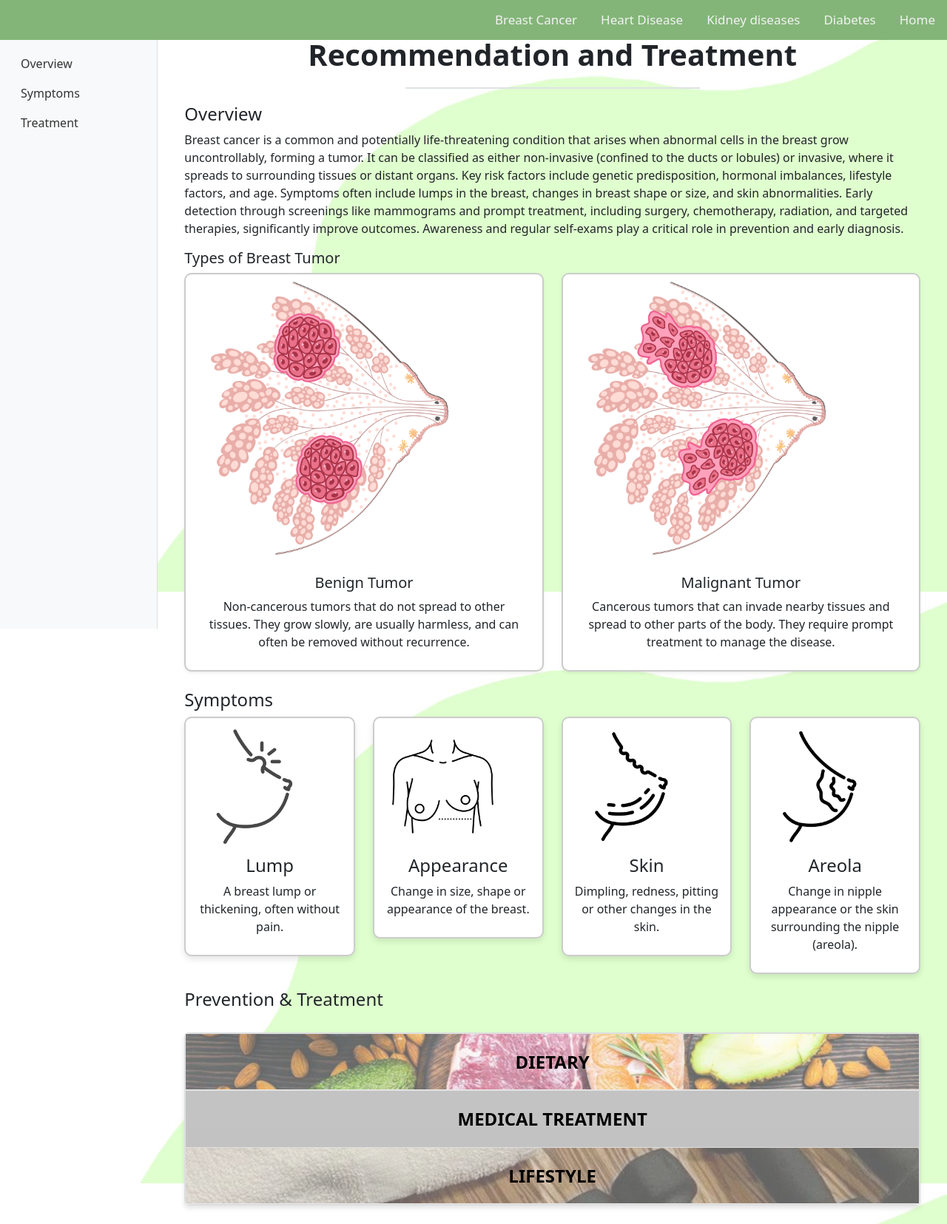
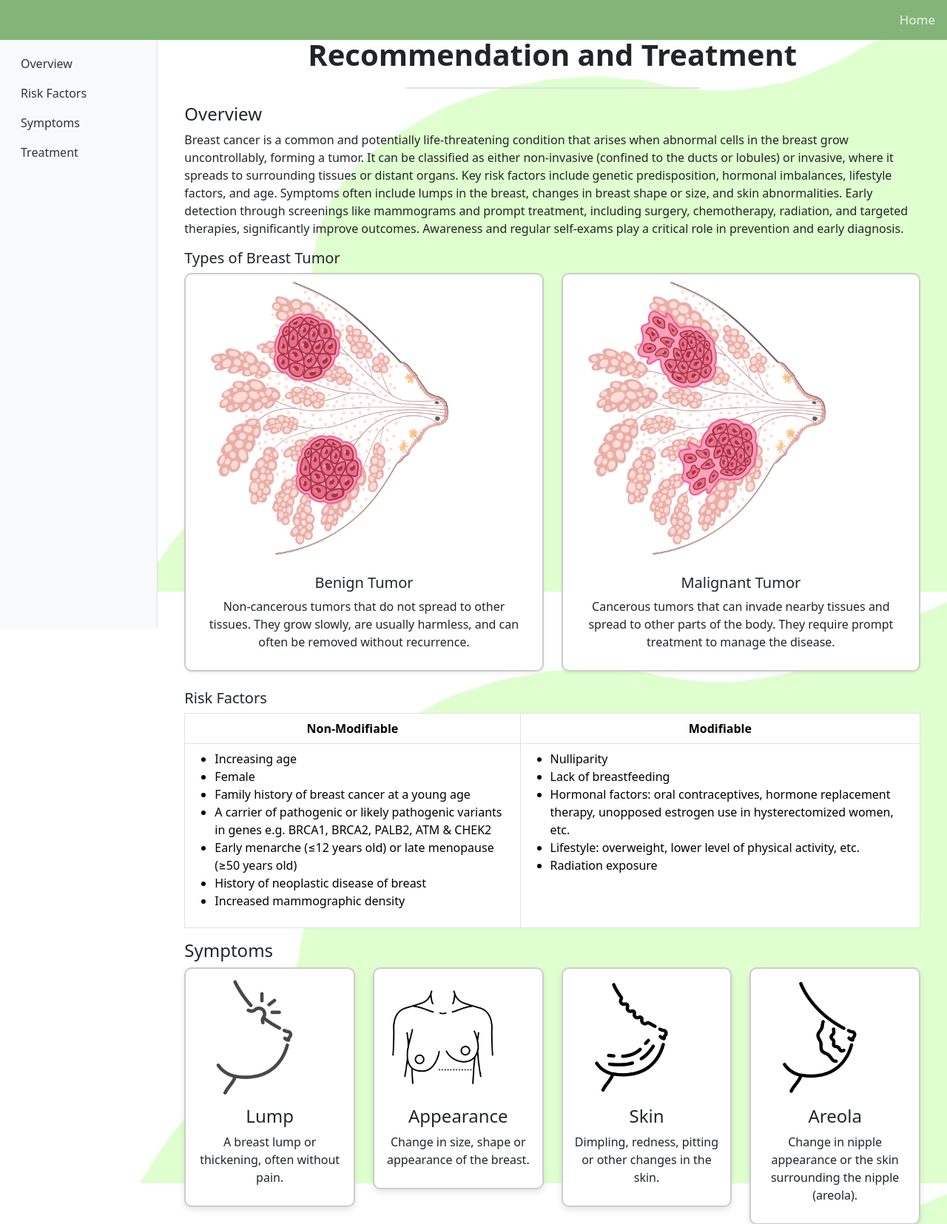
Before and after one commit to hannahkamillia/DjangoProject, a Django app: page /menu/BreastTreat in a window 1280 px wide. Shown: the top 1655 px of the page at 74% size. Run offline with Django 5.2, Linux system fonts and the light colour scheme; some libraries are stand-ins or nearby versions; grey boxes are pictures that could not be loaded.

Commit message:
update recom page

```diff
--- a/DiabetesPrediction/DiabetesPrediction/templates/BreastTreat.html
+++ b/DiabetesPrediction/DiabetesPrediction/templates/BreastTreat.html
@@ -250,10 +250,7 @@
         <div class="topnav">
             <ul>
                 <a href="home">Home</a>
-                <a href="predict">Diabetes</a>
-                <a href="kidney">Kidney diseases</a>
-                <a href="heart">Heart Disease</a>
-                <a href="breast">Breast Cancer</a>
+
             </ul>
         </div>
 
@@ -266,9 +263,12 @@
                         <ul class="nav flex-column">
                             <li class="nav-item">
                                 <a class="nav-link" href="#overview" onclick="toggleSidebarItem(this)">Overview</a>
-                                <!--ul class="sub-nav" style="display: none;">
-                                    <li><a class="nav-link" href="#types">Types of Diabetes</a></li>
-                                </ul-->
+                                <ul class="sub-nav" style="display: none;">
+                                    <li><a class="nav-link" href="#types">Types of Breast Tumor</a></li>
+                                </ul>
+                            </li>
+                            <li class="nav-item">
+                                <a class="nav-link" href="#factors">Risk Factors</a>
                             </li>
                             <li class="nav-item">
                                 <a class="nav-link" href="#symptoms">Symptoms</a>
@@ -328,6 +328,45 @@
                                     </div>
                                      </div>
                                 </div>
+
+                                <div id="factors">
+                                    <h5>Risk Factors</h5>
+                                <div class="table-responsive">
+                                        <table class="table table-bordered" style="background-color: #f5f5dc;">
+                                            <thead>
+                                                <tr>
+                                                    <th class="text-center" style="background-color: white;">Non-Modifiable</th>
+                                                    <th class="text-center" style="background-color: white;">Modifiable</th>
+                                                </tr>
+                                            </thead>
+                                            <tbody>
+                                                <tr>
+                                                    <td>
+                                                        <ul>
+                                                            <li>Increasing age</li>
+                                                            <li>Female</li>
+                                                            <li>Family history of breast cancer at a young age</li>
+                                                            <li>A carrier of pathogenic or likely pathogenic variants in genes e.g. BRCA1, BRCA2, PALB2, ATM & CHEK2</li>
+                                                            <li>Early menarche (≤12 years old) or late menopause (≥50 years old)</li>
+                                                            <li>History of neoplastic disease of breast</li>
+                                                            <li>Increased mammographic density</li>
+                                                        </ul>
+                                                    </td>
+                                                    <td>
+                                                        <ul>
+                                                            <li>Nulliparity</li>
+                                                            <li>Lack of breastfeeding</li>
+                                                            <li>Hormonal factors: oral contraceptives, hormone replacement therapy, unopposed estrogen use in hysterectomized women, etc.</li>
+                                                            <li>Lifestyle: overweight, lower level of physical activity, etc.</li>
+                                                            <li>Radiation exposure</li>
+                                                        </ul>
+                                                    </td>
+                                                </tr>
+                                            </tbody>
+                                        </table>
+                                    </div>
+                                </div>
+
 
                                 <div id="symptoms">
                                     <h4>Symptoms</h4>
@@ -408,68 +447,14 @@
                                             </div>
                                             <div class="accordion-body">
                                                 <div class="accordion-body-content">
-                                                    <h2> Benefits of exercise</h2>
+
                                 <ul>
-                                    <li>Exercise helps muscles use blood sugar for energy.</li>
-                                    <li>Regular activity improves insulin efficiency and lowers blood sugar levels.</li>
-                                    <li>Strenuous workouts have longer-lasting effects, but even light activities like housework, gardening, and walking are beneficial.</li>
-                                </ul>
-                                <h2>What to Do</h2>
-                             <h2>Consult Your Healthcare Professional</h2>
-                                <ul>
-                                     <li>Get advice on the right type and amount of exercise for you.</li>
-                                     <li>Aim for at least <strong>150 minutes/week</strong> of moderate aerobic activity (e.g., walking, biking, swimming).</li>
-                                     <li>Include <strong>strength-building exercises</strong> 2–3 times a week.</li>
-                                </ul>
-
-                                <h2>Ease Into Activity</h2>
-                                <ul>
-                                    <li>If you're inactive, check your overall health before starting.</li>
-                                    <li>Begin with a balance of aerobic and muscle-strengthening exercises.</li>
-                                </ul>
-
-                                <h2>Set a Schedule</h2>
-                                <ul>
-                                    <li>Choose the best time of day to align exercise with your meals and medication schedules.</li>
-                                </ul>
-
-                                <h2>Know Your Numbers</h2>
-                                <ul>
-                                    <li>Discuss target blood sugar levels with your healthcare provider before starting exercise.</li>
-                                </ul>
-
-                                <h2>Monitor Blood Sugar</h2>
-                                <ul>
-                                    <li>If you take insulin or other diabetes medicines, check your blood sugar:
-                                        <ul>
-                                            <li><strong>Before, during, and after exercise.</strong></li>
-                                            <li>Be aware of symptoms of low blood sugar (e.g., shakiness, fatigue, confusion).</li>
-                                        </ul>
-                                    </li>
-                                </ul>
-
-                                <h2>Have Snacks as Needed</h2>
-                                <ul>
-                                    <li>Eat a small snack (15–30 grams of carbs) if your blood sugar is low (&lt;90 mg/dL or 5.0 mmol/L) before exercising.</li>
-                                    <li>If your blood sugar is between 90–124 mg/dL (5.0–6.9 mmol/L), consider 10 grams of glucose.</li>
-                                </ul>
-
-                                <h2>Stay Hydrated</h2>
-                                <ul>
-                                    <li>Drink plenty of water or fluids during exercise to prevent dehydration, which can affect blood sugar levels.</li>
-                                </ul>
-
-                                <h2>Be Prepared</h2>
-                                <ul>
-                                    <li>Carry a small snack, glucose tablets, or gel for quick blood sugar boosts.</li>
-                                    <li>Wear medical identification (e.g., bracelet, necklace, or card) in case of emergencies.</li>
-                                </ul>
-
-                                <h2>Adjust Your Treatment Plan</h2>
-                                <ul>
-                                    <li>If you take insulin, lower your dose before exercise if needed.</li>
-                                    <li>Monitor blood sugar closely after intense activity, as low levels can occur hours later.</li>
-                                    <li>Consult your healthcare professional for advice on adjusting your medication.</li>
+                                    <li>Limit or stay away from alcohol. </li>
+                                    <li>Stay at a healthy weight.</li>
+                                    <li>Move more and sit less.Get at least 75 minutes of vigorous aerobic exercise a week. </li>
+                                    <li>Limit hormone therapy after menopause.</li>
+                                    <li>Quit smoking</li>
+                                    <li>If you have a baby, breastfeeding will be helpful in preventing breast cancer.</li>
                                 </ul>
 
 
--- a/DiabetesPrediction/DiabetesPrediction/templates/HeartTreat.html
+++ b/DiabetesPrediction/DiabetesPrediction/templates/HeartTreat.html
@@ -251,10 +251,7 @@
         <div class="topnav">
             <ul>
                 <a href="home">Home</a>
-                <a href="predict">Diabetes</a>
-                <a href="kidney">Kidney diseases</a>
-                <a href="heart">Heart Disease</a>
-                <a href="breast">Breast Cancer</a>
+
             </ul>
         </div>
 
--- a/DiabetesPrediction/DiabetesPrediction/templates/KidneyTreat.html
+++ b/DiabetesPrediction/DiabetesPrediction/templates/KidneyTreat.html
@@ -250,10 +250,7 @@
         <div class="topnav">
             <ul>
                 <a href="home">Home</a>
-                <a href="predict">Diabetes</a>
-                <a href="kidney">Kidney diseases</a>
-                <a href="heart">Heart Disease</a>
-                <a href="breast">Breast Cancer</a>
+
             </ul>
         </div>
 
--- a/DiabetesPrediction/DiabetesPrediction/views.py
+++ b/DiabetesPrediction/DiabetesPrediction/views.py
@@ -78,7 +78,7 @@ def ResultBenign(request):
 
 #!Read the data from the diabetes dataset
 def diabetes_result(request):
-    data = pd.read_csv(r"C:\Users\Nur Athirah\Downloads\diabetes\diabetes.csv")
+    data = pd.read_csv(r"C:\Users\Hannah Kamillia\Downloads\diabetes.csv")
 
 #!Train test split
     X = data.drop("Outcome", axis=1)
@@ -119,7 +119,7 @@ def diabetes_result(request):
 #!Heart Model-------------------------------------------------------
 def heart_result(request):
     # Load the heart disease dataset
-    data = pd.read_csv(r"C:\Users\Nur Athirah\Downloads\Telegram Desktop\Heart_Disease_Prediction.csv")
+    data = pd.read_csv(r"C:\Users\Hannah Kamillia\Downloads\Heart_Disease_Prediction.csv")
 
     # Check for missing values
     print(data.isnull().sum())
@@ -181,7 +181,7 @@ def heart_result(request):
 def breast_result(request):
 
 #load data breast dataset
-    data = pd.read_csv(r"C:\Users\Nur Athirah\Downloads\Breast_cancer_data.csv")
+    data = pd.read_csv(r"C:\Users\Hannah Kamillia\Downloads\Breast_cancer_data.csv")
     data.dropna(inplace=True)  # Remove rows with missing values
 
     # Features and target variable
@@ -222,7 +222,7 @@ def breast_result(request):
 
 #Kidney Logistic Regression
 def kidney_result(request):
-    data = pd.read_csv(r"C:\Users\Nur Athirah\Downloads\kidney_disease.csv")
+    data = pd.read_csv(r"C:\Users\Hannah Kamillia\Downloads\kidney_disease.csv")
 
     # Drop ID column
     data = data.drop(columns=["id"], errors='ignore')
```
Also changed, not shown: DiabetesPrediction/DiabetesPrediction/templates/DiabetesTreat.html (+7 -6 lines).
